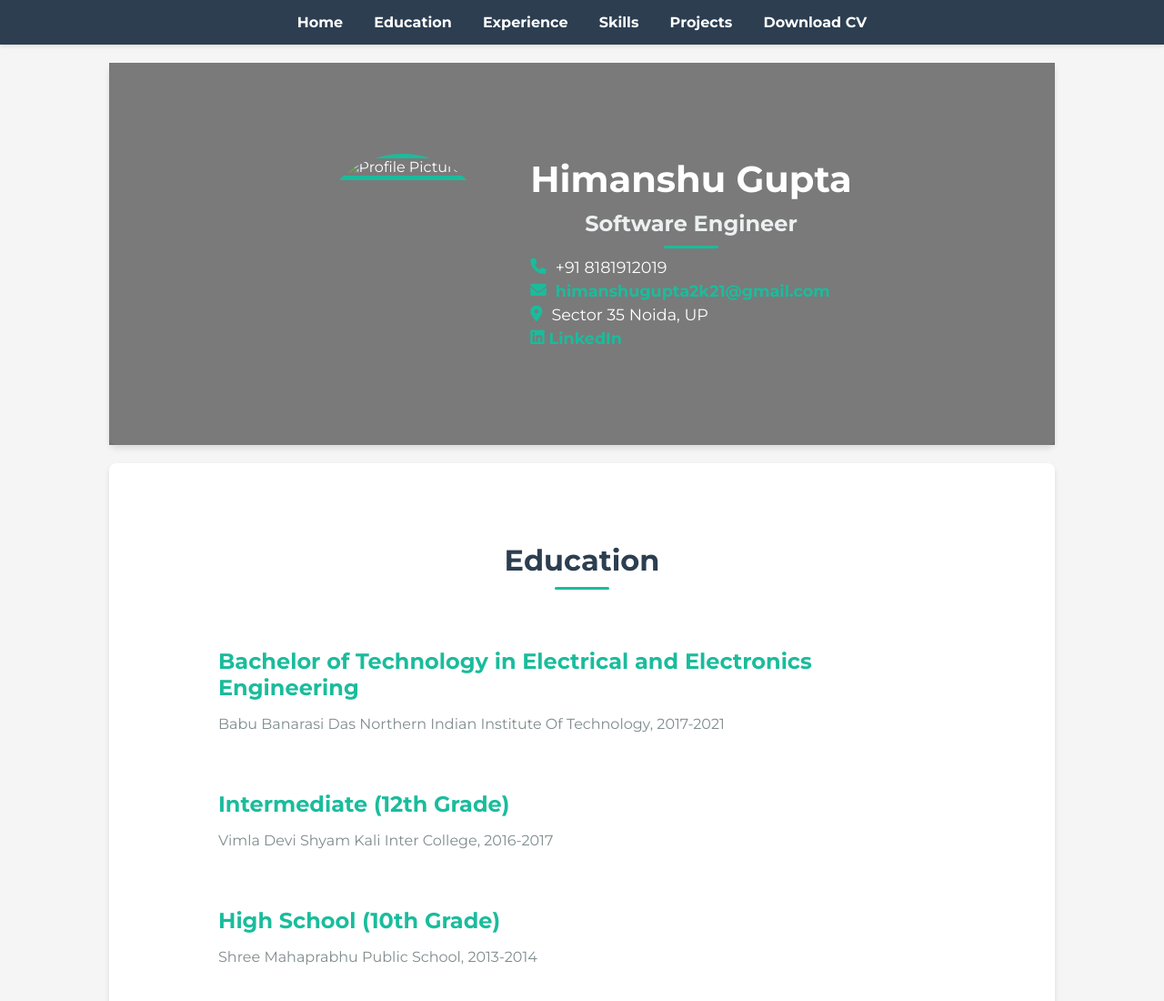
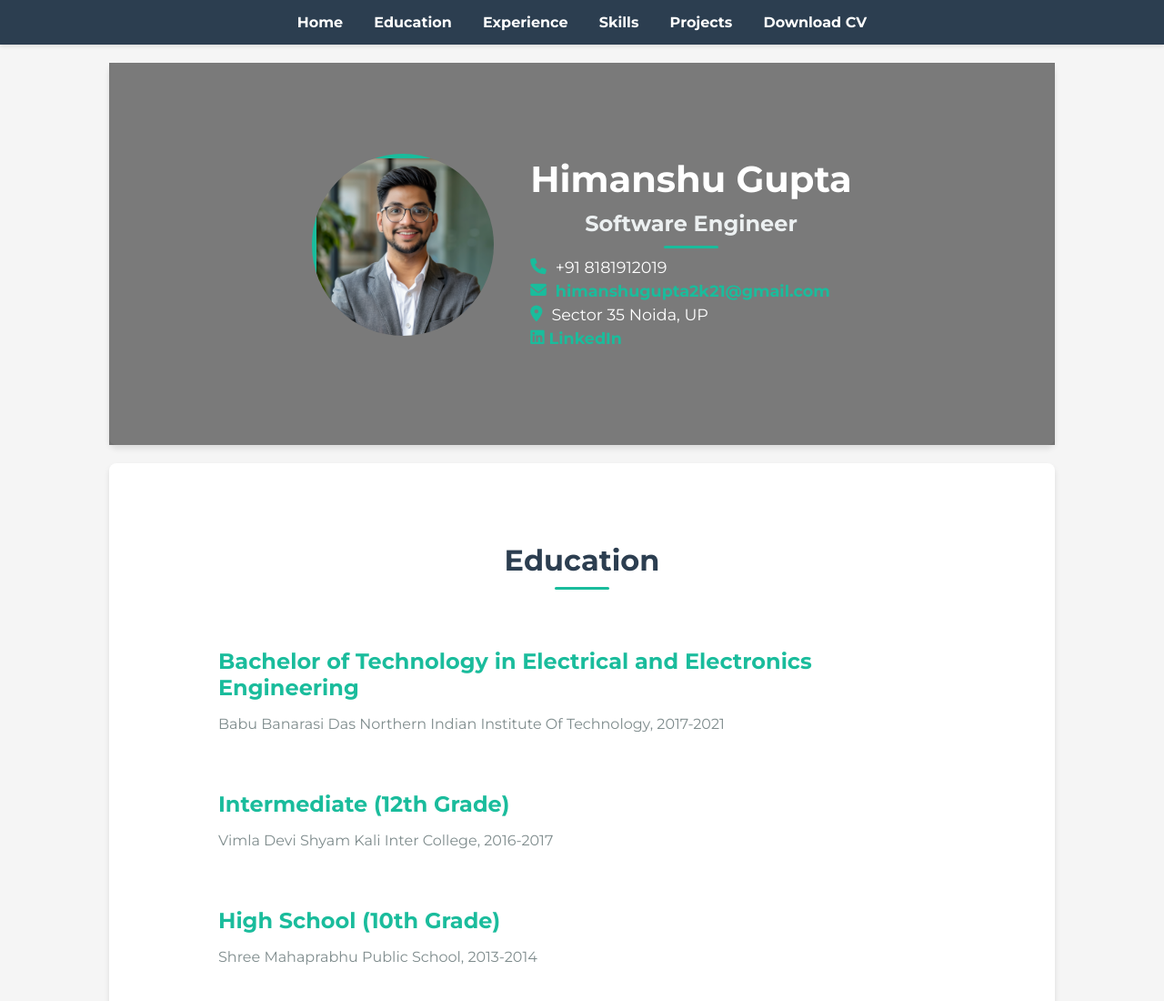
Before and after one commit to thehimanshuu/resume-web, a plain HTML site: page Index11122024.html in a window 1280 px wide. Shown: the top 1100 px of the page at 91% size. Drawn offline with Linux system fonts and the light colour scheme.

Commit message:
Update Index11122024.html

```diff
--- a/Index11122024.html
+++ b/Index11122024.html
@@ -29,7 +29,7 @@
         <div class="profile-overlay"></div>
         <div class="profile-content">
             <div class="profile-picture">
-                <img src="profile.jpg" alt="Profile Picture">
+                <img src="Himanshu.jpg" alt="Profile Picture">
             </div>
             <div class="profile-info">
                 <h1>Himanshu Gupta</h1>
```
